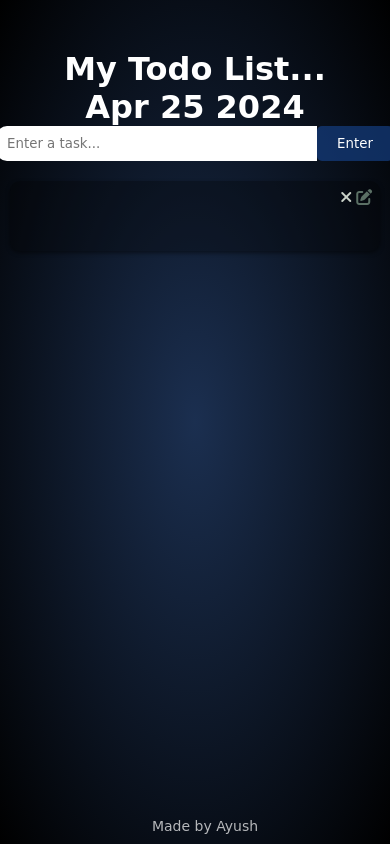
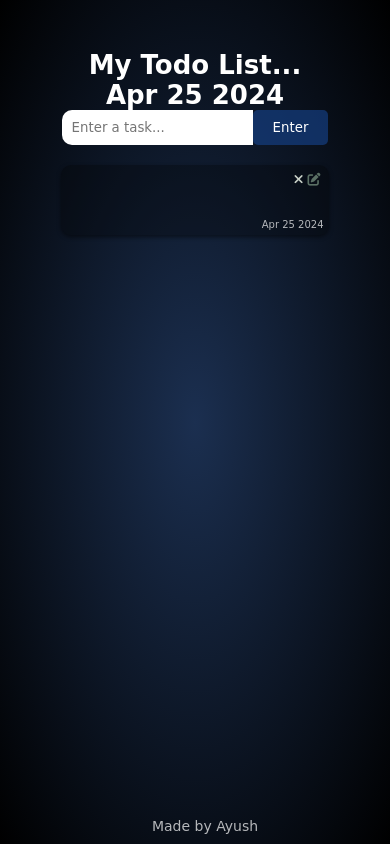
Before and after one commit to Ayushjhawar8/To-Do-Web, a plain HTML site: page index.html in a window 390 px wide. Both pictures are taken after a click on the button "Enter". Drawn offline with Linux system fonts and the light colour scheme.

Commit message:
Changed Responsiveness of Website
Changes the appearance of website for smaller screen devices and some other functionality makeover done

```diff
--- a/index.html
+++ b/index.html
@@ -23,7 +23,9 @@
         <input type="text" id="item" placeholder="Enter a task..."><button id="enter">Enter</button>
       </div>
     </div>
-    <div class="to-do-list"></div>
+    <div class="to-do-list">
+      <!-- Tasks will be dynamically generated here -->
+    </div>
   </main>
 
   <footer>
--- a/script.js
+++ b/script.js
@@ -3,12 +3,14 @@ const itemsArray = localStorage.getItem('items') ? JSON.parse(localStorage.getIt
 document.querySelector("#enter").addEventListener("click", () => {
   const item = document.querySelector("#item");
   createItem(item);
+  item.value = ""; // Clear the input after creating the item
 });
 
 document.querySelector("#item").addEventListener("keypress", (e) => {
-  if(e.key === "Enter"){
+  if (e.key === "Enter") {
     const item = document.querySelector("#item");
     createItem(item);
+    item.value = ""; // Clear the input after creating the item
   }
 });
 
@@ -29,9 +31,9 @@ function displayDate() {
   }, 100); // Adjust typing speed as needed
 }
 
-function displayItems(){
+function displayItems() {
   let items = "";
-  for(let i = 0; i < itemsArray.length; i++){
+  for (let i = 0; i < itemsArray.length; i++) {
     items += `<div class="item">
                 <div class="input-controller">
                   <textarea disabled>${itemsArray[i]}</textarea>
@@ -44,6 +46,7 @@ function displayItems(){
                   <button class="saveBtn">Save</button>
                   <button class="cancelBtn">Cancel</button>
                 </div>
+                <span class="task-time">${formatDate(new Date())}</span> <!-- Add task creation time -->
               </div>`;
   }
   document.querySelector(".to-do-list").innerHTML = items;
@@ -53,14 +56,16 @@ function displayItems(){
   activateCancelListeners();
 }
 
-function activateDeleteListeners(){
+function activateDeleteListeners() {
   let deleteBtn = document.querySelectorAll(".deleteBtn");
   deleteBtn.forEach((dB, i) => {
-    dB.addEventListener("click", () => { deleteItem(i); });
+    dB.addEventListener("click", () => {
+      deleteItem(i);
+    });
   });
 }
 
-function activateEditListeners(){
+function activateEditListeners() {
   const editBtn = document.querySelectorAll(".editBtn");
   const updateController = document.querySelectorAll(".update-controller");
   const inputs = document.querySelectorAll(".input-controller textarea");
@@ -72,7 +77,7 @@ function activateEditListeners(){
   });
 }
 
-function activateSaveListeners(){
+function activateSaveListeners() {
   const saveBtn = document.querySelectorAll(".saveBtn");
   const inputs = document.querySelectorAll(".input-controller textarea");
   saveBtn.forEach((sB, i) => {
@@ -82,7 +87,7 @@ function activateSaveListeners(){
   });
 }
 
-function activateCancelListeners(){
+function activateCancelListeners() {
   const cancelBtn = document.querySelectorAll(".cancelBtn");
   const updateController = document.querySelectorAll(".update-controller");
   const inputs = document.querySelectorAll(".input-controller textarea");
@@ -95,25 +100,42 @@ function activateCancelListeners(){
   });
 }
 
-function createItem(item){
+function createItem(item) {
   itemsArray.push(item.value);
   localStorage.setItem('items', JSON.stringify(itemsArray));
   displayItems(); // Update the displayed items without reloading the page
 }
 
-function deleteItem(i){
-  itemsArray.splice(i,1);
+function deleteItem(i) {
+  itemsArray.splice(i, 1);
   localStorage.setItem('items', JSON.stringify(itemsArray));
   displayItems(); // Update the displayed items without reloading the page
 }
 
-function updateItem(text, i){
+function updateItem(text, i) {
   itemsArray[i] = text;
   localStorage.setItem('items', JSON.stringify(itemsArray));
   displayItems(); // Update the displayed items without reloading the page
 }
 
-window.onload = function() {
+// Function to format date as "Mon DD YYYY"
+function formatDate(date) {
+  const months = ['Jan', 'Feb', 'Mar', 'Apr', 'May', 'Jun', 'Jul', 'Aug', 'Sep', 'Oct', 'Nov', 'Dec'];
+  const month = months[date.getMonth()];
+  const day = date.getDate();
+  const year = date.getFullYear();
+  return `${month} ${day} ${year}`;
+}
+
+// Add event listener to dynamically adjust text area height
+document.querySelectorAll('.input-controller textarea').forEach(textarea => {
+    textarea.addEventListener('input', () => {
+        textarea.style.height = 'auto';
+        textarea.style.height = textarea.scrollHeight + 'px';
+    });
+});
+
+window.onload = function () {
   displayDate();
   displayItems();
 };
--- a/style.css
+++ b/style.css
@@ -1,8 +1,7 @@
-*{
+* {
   padding: 0;
   margin: 0;
 }
-
 
 body {
   background: rgba(27, 47, 80, 1.0);
@@ -110,6 +109,7 @@ button#enter:hover {
   border-radius: 10px;
   padding: 8px;
   box-shadow: 0px 2px 4px 0px rgba(0, 0, 0, 0.5);
+  position: relative; /* Added */
 }
 
 .input-controller {
@@ -135,6 +135,14 @@ textarea:focus {
   box-shadow: 0 0 5px white;
 }
 
+.task-time {
+  position: absolute;
+  bottom: 5px;
+  right: 5px;
+  font-size: 10px; /* Adjust font size as needed */
+  color: rgba(255, 255, 255, 0.7); /* Adjust color as needed */
+}
+
 .edit-controller {
   display: flex;
   gap: 5px;
@@ -144,10 +152,12 @@ textarea:focus {
   display: none;
 }
 
-@media(max-width: 768px) {
+@media (max-width: 768px) {
   .app {
-    width: 95%;
+    width: 90%;
     text-align: center;
+    font-size: small;
+    margin: auto;
   }
 
   .input-header {
@@ -159,8 +169,13 @@ textarea:focus {
     display: flex;
   }
 
-  .to-do-input input {
-    width: 300px;
+  .to-do-list {
+    width: 100%;
+    align-items: center;
   }
 
+  .to-do-input input {
+    width: 100%;
+    max-width: 250px;
+  }
 }
```
